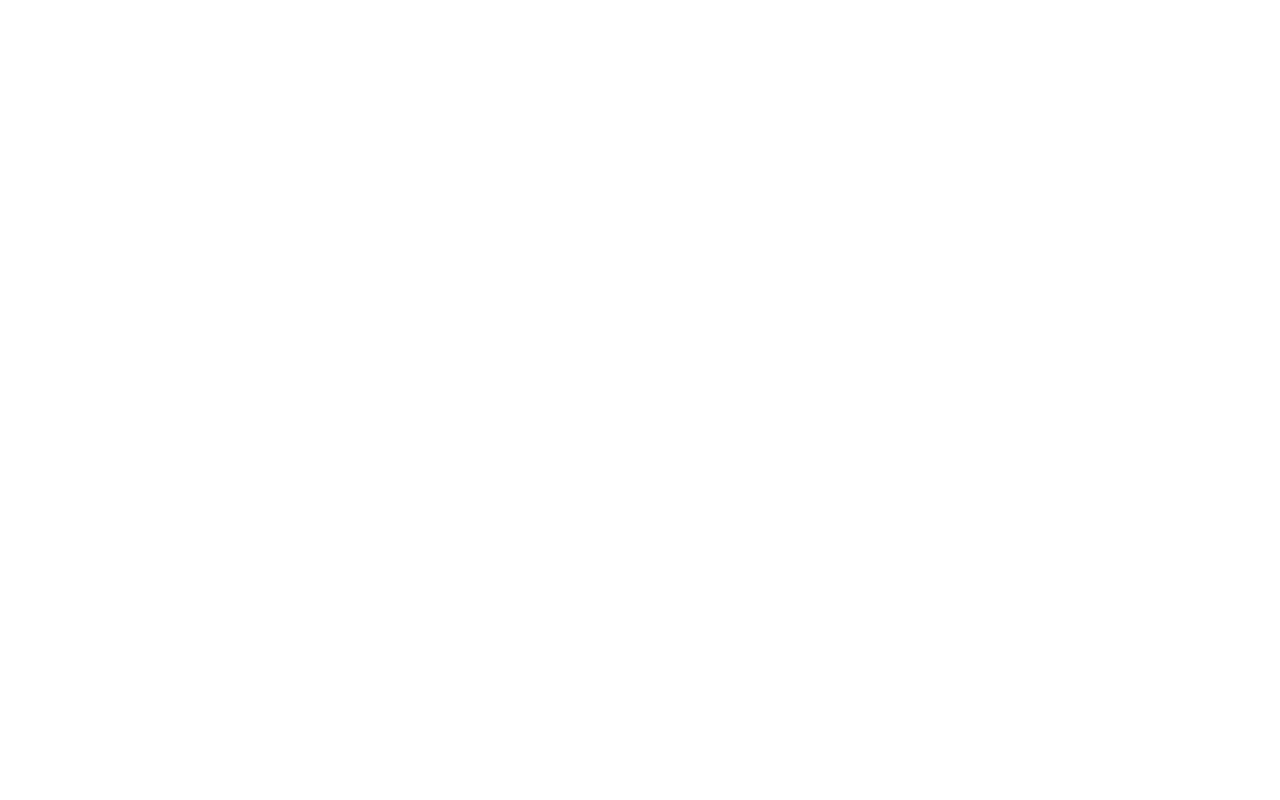
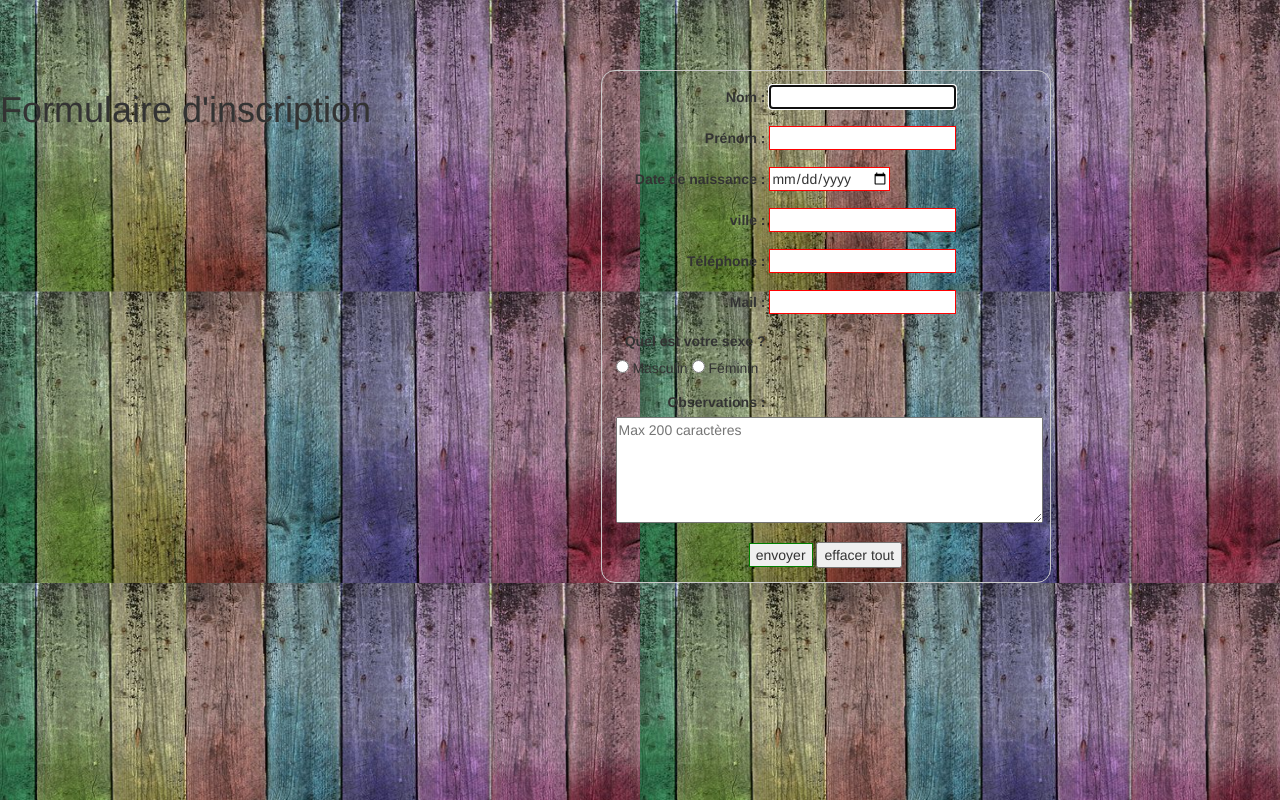
Before and after one commit to raphael1979/mfrmane, a website: page inscription.html in a window 1280 px wide. Drawn offline with nearby package versions, Linux system fonts and the light colour scheme.

Commit message:
ajout fichier inscription.html

```diff
--- a/css/style.css
+++ b/css/style.css
@@ -99,3 +99,41 @@ p {
 .mb-1{
 	color:black;
 }
+/*css formulaire*/
+h1{
+	text-align: center;
+}
+form {
+	margin: 0 auto;
+	width: 450px;
+
+	padding: 1em;
+	border: 1px solid #CCC;
+	border-radius: 1em;
+}
+
+form div + div {
+	margin-top: 1em;
+}
+input:invalid {
+	border: 1px solid red;
+}
+
+input:valid {
+	border: 1px solid green;
+}
+.button{
+	text-align: center;
+}
+label {
+	/* To make sure that all labels have the same size and are properly aligned*/
+	display: inline-block;
+	width: 150px;
+	text-align: right;
+}
+.invalid{
+	color:red;
+}
+.valid{
+	color: green
+}
--- a/inscription.html
+++ b/inscription.html
@@ -0,0 +1,58 @@
+<!DOCTYPE html>
+<html lang="en">
+<head>
+	<meta charset="UTF-8">
+	<title>inscription</title>
+	<link rel="stylesheet" href="https://maxcdn.bootstrapcdn.com/bootstrap/3.3.7/css/bootstrap.min.css">
+	<link rel="stylesheet" type="text/css" href="css/style.css">
+
+</head>
+<body>
+	<h1>Formulaire d'inscription</h1>
+	<form action="" method="post">
+		<div>
+			<label for="name">Nom : </label>
+			<input type="text" id="name" name="nom" required autofocus>
+		</div>
+
+		<div>
+			<label for="prenom">Prénom : </label>
+			<input type="text" id="prenom" name="prenom" required>
+		</div>
+		<div>
+			<label for="date">Date de naissance : </label>
+			<input type="date" id="date" name="date_de_naissance" required>
+		</div>
+		<div>
+			<label for="ville">ville : </label>
+			<input type="name" id="ville" name="ville" required>
+		</div>
+		<div >
+			<label for="tel">Téléphone : </label>
+			<input type="tel" name="tel" id="tel" required>
+			<span id="spnPhoneStatus"></span>
+		</div>
+		<div>
+			<label for="email">Mail : </label>
+			<input type="email" name="email" id="email" required>
+		</div>
+
+		<div>
+			<label for="sexe">Quel est votre sexe ? </label><br>
+			<input type="radio" class="sexe" name="sexe" id="masculin" value="masculin" required> Masculin
+			<input type="radio" class="sexe" name="sexe" id="feminin" value="feminin" required> Féminin
+		</div>
+		<div>
+			<label for="hobbys">Observations :</label>
+			<textarea rows="5" cols="50" id="hobbys" name="hobbys" required placeholder="Max 200 caractères"></textarea>
+		</div>
+
+		<div class="button">
+			<input type="submit" value="envoyer" id="envoyer">
+			<input type="reset" value="effacer tout">
+
+		</div>
+	</form>
+</form>
+</body>
+</html>
```
